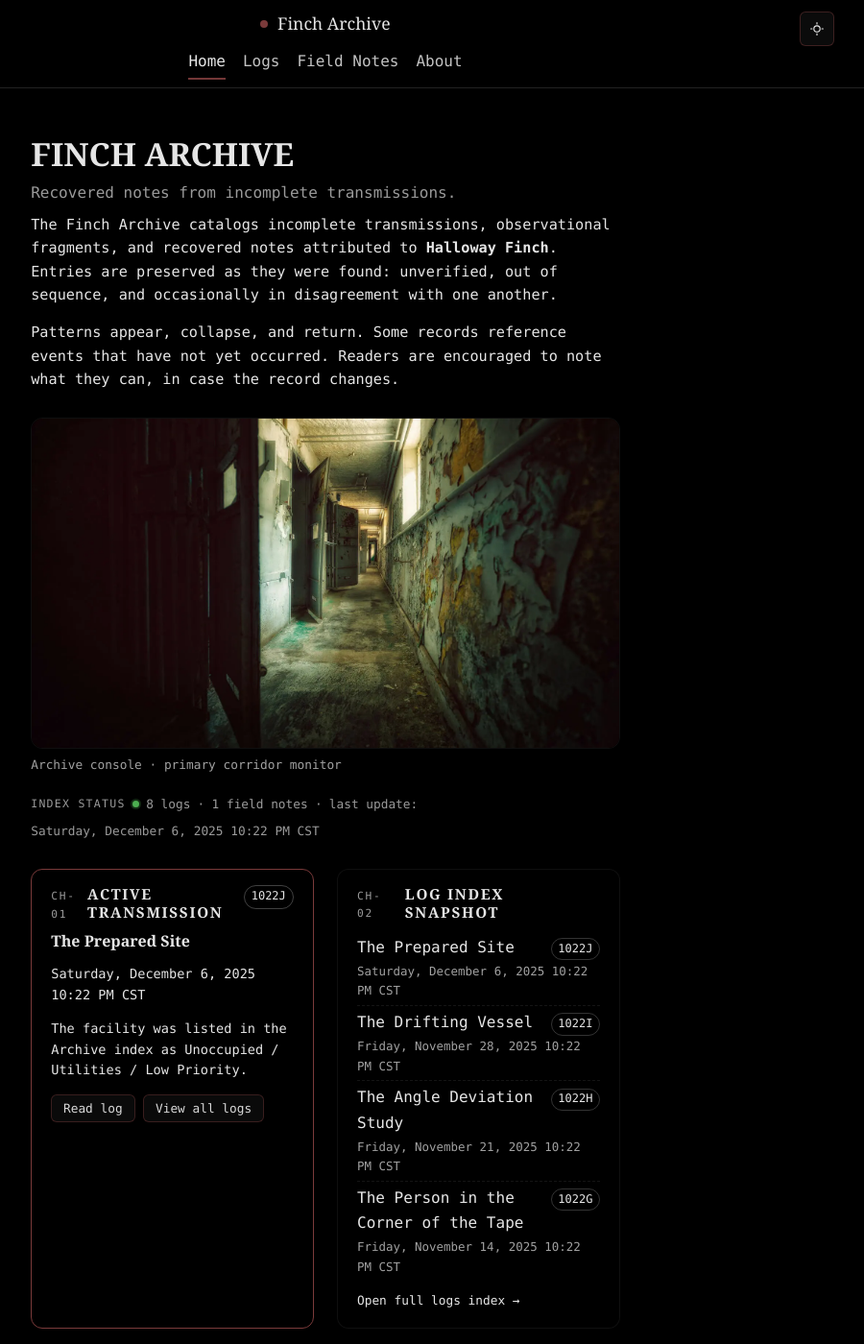
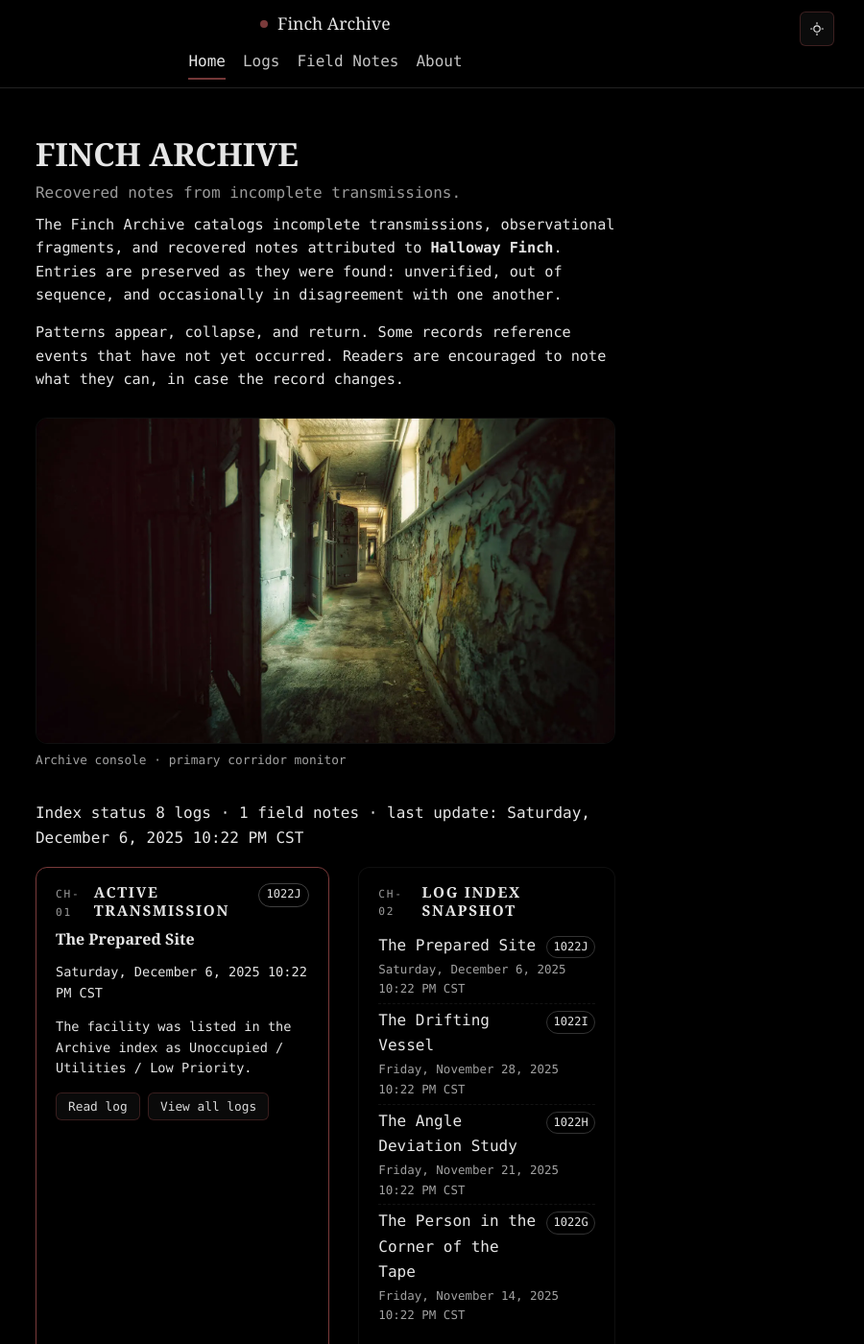
Before and after one commit to HallowayFinch/fincharchive.com, a Jekyll site: the page built from index.html, in a window 1280 px wide and 1400 px high. Shown: the whole window at 96% size, without its empty margins (301-1201 px from the left). Built offline with Jekyll 4.4.1, drawn with Linux system fonts in a browser that asks for light colours.

Commit message:
Adjust console width and update panel styles
Updated layout and styling for home console and panels.

```diff
--- a/assets/css/style.css
+++ b/assets/css/style.css
@@ -17,7 +17,7 @@
 
   /* Layout widths */
   --wrap: 1100px;  /* header max width */
-  --col: 72ch;     /* content column width */
+  --col: 76ch;     /* content column width */
 
   /* Typography */
   --mono: ui-monospace, SFMono-Regular, Menlo, Monaco, Consolas, "Liberation Mono", monospace;
@@ -1210,7 +1210,9 @@ html {
 /* Home console layout */
 
 .home-console {
-  max-width: 72rem;
+  /* Make the whole console a bit wider on large screens,
+     but still respect smaller viewports. */
+  max-width: min(84rem, 100% - 3rem);
   padding-bottom: 3rem;
 }
 
@@ -1225,10 +1227,8 @@ html {
   line-height: 1.6;
 }
 
-/* Hero figure */
-
 .home-figure {
-  margin: 0 0 1.25rem;
+  margin: 0 0 2rem;
 }
 
 .home-hero-image {
@@ -1238,7 +1238,7 @@ html {
   border: 1px solid rgba(255, 255, 255, 0.06);
 }
 
-:root[data-theme="light"] .home-hero-image {
+html[data-theme="light"] .home-hero-image {
   border-color: rgba(0, 0, 0, 0.08);
 }
 
@@ -1248,44 +1248,42 @@ html {
   opacity: 0.7;
 }
 
-/* Index status strip */
-
-.home-status {
-  display: flex;
-  flex-wrap: wrap;
-  align-items: center;
-  gap: 0.45rem;
-  margin: 0 0 1.75rem;
-  font-size: 0.8rem;
-  color: var(--muted);
-}
-
-.home-status-label {
-  text-transform: uppercase;
-  letter-spacing: 0.11em;
-  font-size: 0.72rem;
-}
-
-.home-status-dot {
-  width: 0.45rem;
-  height: 0.45rem;
-  border-radius: 999px;
-  background: #4caf50;
-  box-shadow: 0 0 0 2px rgba(76, 175, 80, 0.25);
-}
-
 /* Panel grid */
 
 .home-grid {
   display: grid;
   gap: 1.5rem;
-  margin-top: 1.75rem;
-}
-
-@media (min-width: 980px) {
+}
+
+/* On wider screens, give the console more width and
+   bias the grid so the left column is larger. */
+@media (min-width: 960px) {
   .home-grid {
-    grid-template-columns: minmax(0, 2fr) minmax(0, 2fr);
-  }
+    grid-template-columns: minmax(0, 1.6fr) minmax(0, 1.4fr);
+    column-gap: 1.9rem;
+  }
+
+  .home-panel {
+    padding: 1.15rem 1.4rem 1.25rem;
+  }
+}
+
+.home-panel {
+  border-radius: 0.75rem;
+  padding: 1rem 1.25rem 1.1rem;
+  border: 1px solid rgba(255, 255, 255, 0.06);
+  background: rgba(0, 0, 0, 0.45);
+  box-shadow: 0 0 0 1px rgba(0, 0, 0, 0.7);
+}
+
+html[data-theme="light"] .home-panel {
+  background: rgba(255, 255, 255, 0.85);
+  border-color: rgba(0, 0, 0, 0.06);
+  box-shadow: 0 0 0 1px rgba(0, 0, 0, 0.04);
+}
+
+.panel-primary {
+  border-color: #7a3a3a;
 }
 
 /* Panels */
```
